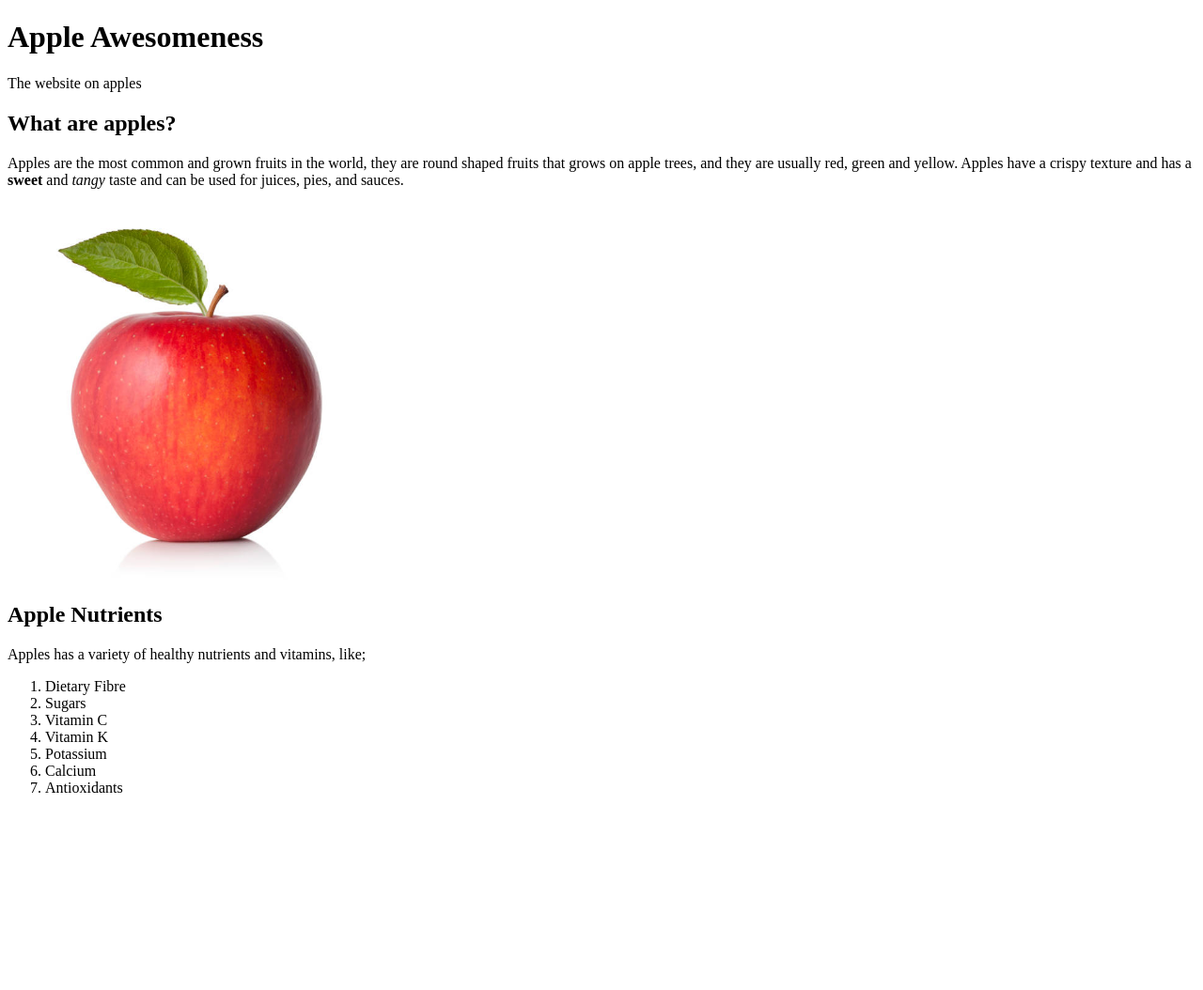
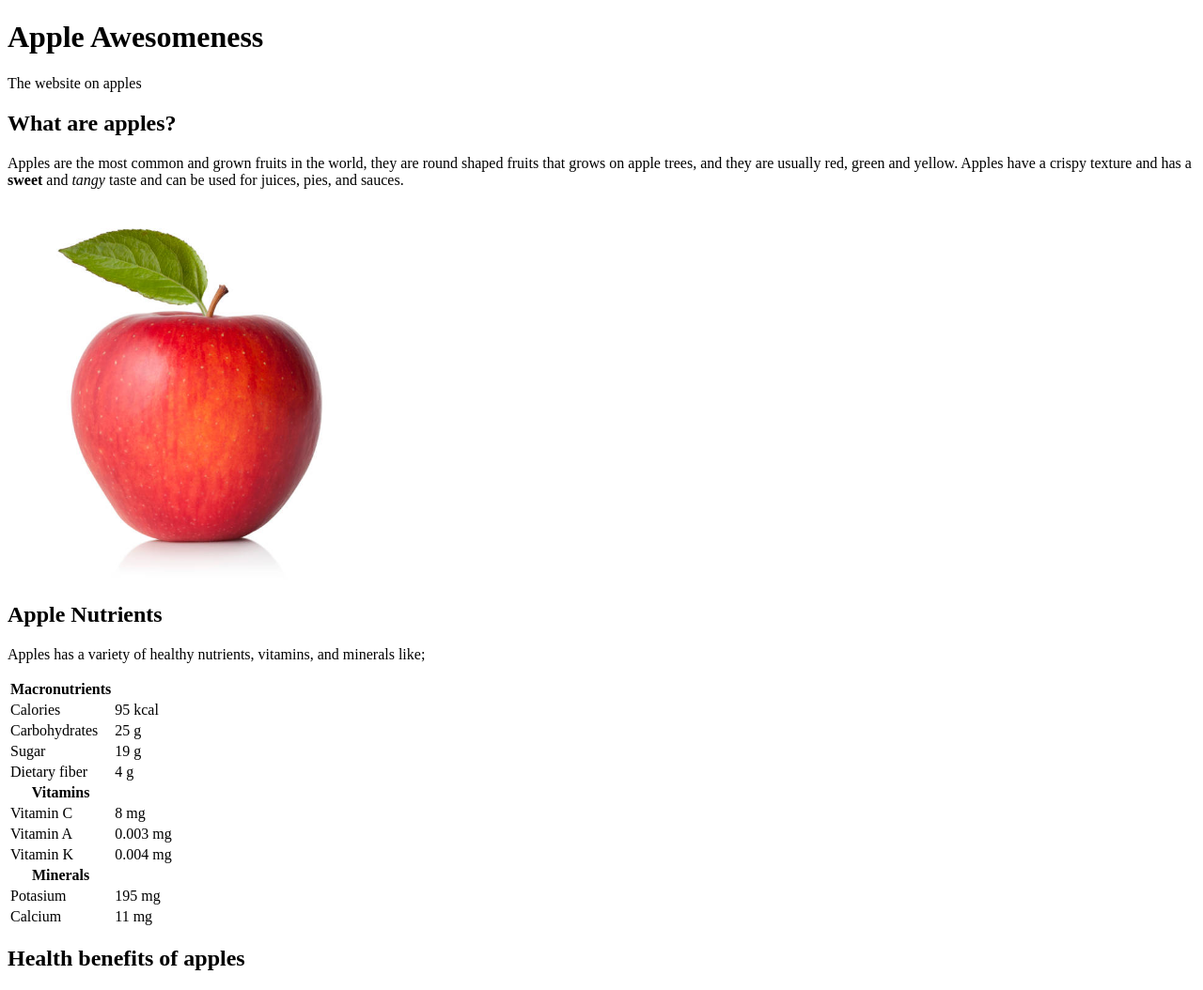
Before and after one commit to Opsies2449/web-project-1-adam-2, a plain HTML site: page index.html in a window 1280 px wide. Shown: the whole page at 94% size. Before the commit the page ends 864 px from the top, so only its background shows below. Drawn offline with Linux system fonts and the light colour scheme.

Commit message:
replaced the list for a table

```diff
--- a/index.html
+++ b/index.html
@@ -21,16 +21,56 @@
       width="400"
       height="400">
   </img>
-    <h2>Apple Nutrients</h2>
-    <p> Apples has a variety of healthy nutrients and vitamins, like;</p>
-    <ol type="1">
-      <li>Dietary Fibre</li>
-      <li>Sugars</li>
-      <li>Vitamin C</li>
-      <li>Vitamin K</li>
-      <li>Potassium</li>
-      <li>Calcium</li>
-      <li>Antioxidants</li>
-    </ol>
+  <h2>Apple Nutrients</h2>
+    <p> Apples has a variety of healthy nutrients, vitamins, and minerals like;</p>
+  <table>
+    <tr>
+      <th>Macronutrients</th>
+    </tr>
+    <tr>
+      <td>Calories</td>
+      <td>95 kcal</td>
+    </tr>
+    <tr>
+      <td>Carbohydrates</td>
+      <td>25 g</td>
+    </tr>
+    <tr>
+      <td>Sugar</td>
+      <td>19 g</td>
+    </tr>
+    <tr>
+      <td>Dietary fiber</td>
+      <td>4 g</td>
+    </tr>
+    <tr>
+      <th>Vitamins</th>
+    </tr>
+    <tr>
+      <td>Vitamin C</td>
+      <td>8 mg</td>
+    </tr>
+    <tr>
+      <td>Vitamin A</td>
+      <td>0.003 mg</td>
+      <tr>
+        <td>Vitamin K</td>
+        <td>0.004 mg</td>
+      </tr>
+    </tr>
+    <tr>
+      <th>Minerals</th>
+    </tr>
+    <tr>
+      <td>Potasium</td>
+      <td>195 mg</td>
+    </tr>
+    <tr>
+      <td>Calcium</td>
+      <td>11 mg</td>
+    </tr>
+  </table>
+    <h2>Health benefits of apples</h2>
+    <p></p>
   </body>
 </html>
```
